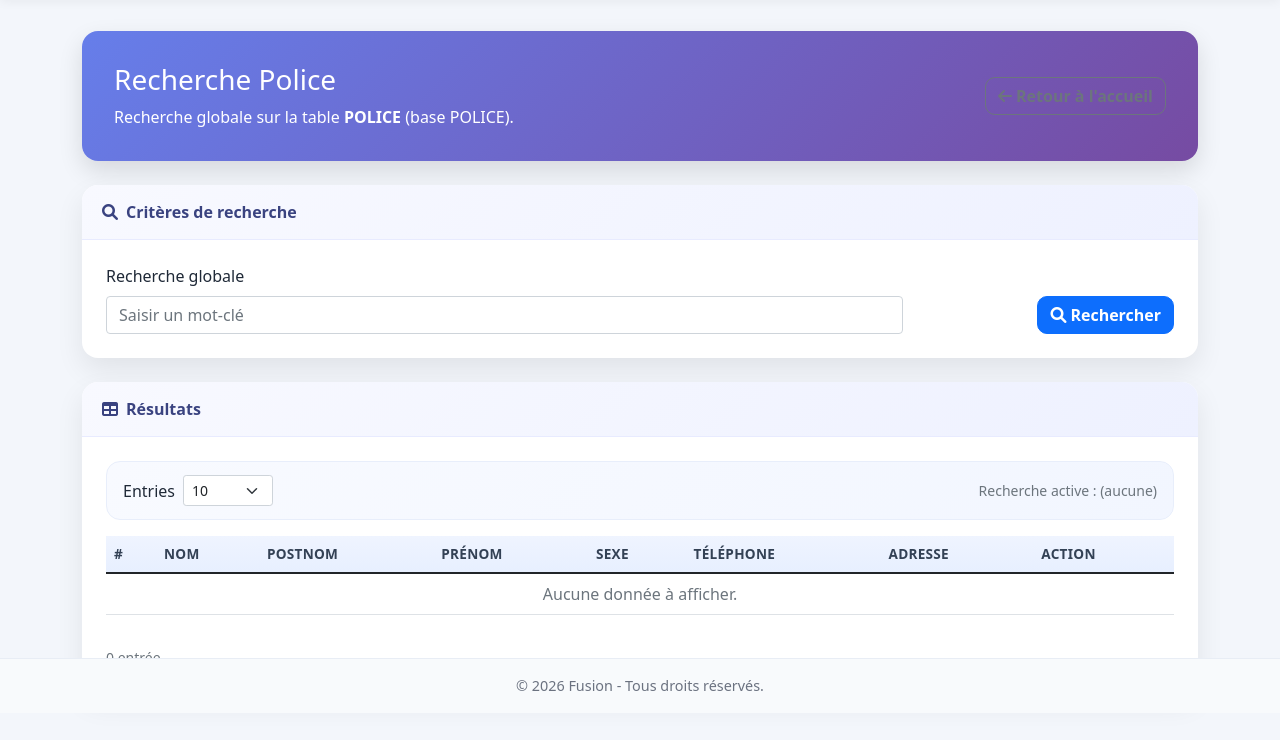
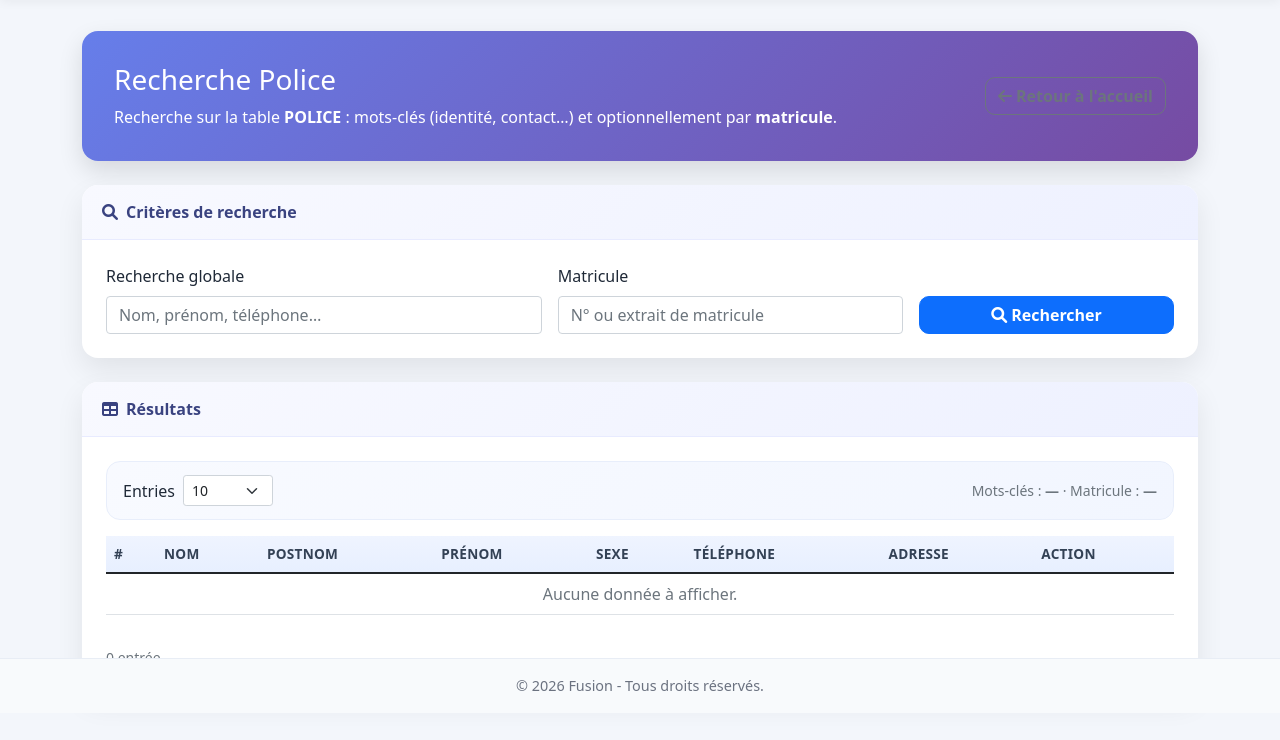
Before and after one commit to GuyguyLelo/e-Gov, a Django app: page /police/ in a window 1280 px wide. Shown: the part 87-827 px from the top of the page. Run offline with Django 5.2, Linux system fonts and the light colour scheme; the visitor is signed in with stand-in values (Sample User, id 1).

Commit message:
Police: recherche par matricule (filtre SQL + formulaires).
Co-authored-by: Cursor <cursoragent@cursor.com>

```diff
--- a/eGov/views.py
+++ b/eGov/views.py
@@ -509,7 +509,7 @@ def run_civil_search_query(
     }
 
 
-def run_police_search_query(query: str, limit: int, page: int) -> dict:
+def run_police_search_query(query: str, limit: int, page: int, matricule: str = "") -> dict:
     rows: list[dict] = []
     total_rows = 0
     total_pages = 0
@@ -543,6 +543,20 @@ def run_police_search_query(query: str, limit: int, page: int) -> dict:
                 }
 
                 quote = conn.ops.quote_name
+                matricule_col = pick_column(
+                    columns,
+                    "Matricule",
+                    "MATRICULE",
+                    "matricule",
+                    "N_Matricule",
+                    "NUM_MATRICULE",
+                    "Num_matricule",
+                    "Numero_matricule",
+                    "Matricule_Police",
+                    "MATRICULE_POLICE",
+                )
+                mat_stripped = (matricule or "").strip()
+
                 select_parts = [f'{quote(id_col)}::text AS "_id"' if id_col else 'NULL::text AS "_id"']
                 search_parts = []
                 for alias, real_col in selected_cols.items():
@@ -561,16 +575,24 @@ def run_police_search_query(query: str, limit: int, page: int) -> dict:
                     search_parts.append(f"COALESCE({quote(col)}::text, '') ILIKE %s")
 
                 base_sql = f"FROM {quote(physical_table)}"
-                params = []
-                where_clause = ""
+                where_parts: list[str] = []
+                params: list = []
+
+                if mat_stripped:
+                    if matricule_col:
+                        where_parts.append(f"COALESCE({quote(matricule_col)}::text, '') ILIKE %s")
+                        params.append(f"%{mat_stripped}%")
+                    elif not (query and search_parts):
+                        where_parts.append("1 = 0")
+
                 if query and search_parts:
                     tokens = [token for token in query.split() if token]
-                    token_clauses = []
                     for token in tokens:
-                        token_clauses.append(f"({' OR '.join(search_parts)})")
+                        where_parts.append(f"({' OR '.join(search_parts)})")
                         like = f"%{token}%"
                         params.extend([like] * len(search_parts))
-                    where_clause = " WHERE " + " AND ".join(token_clauses)
+
+                where_clause = " WHERE " + " AND ".join(where_parts) if where_parts else ""
 
                 count_sql = f"SELECT COUNT(*) {base_sql}{where_clause}"
                 cursor.execute(count_sql, params)
@@ -651,6 +673,7 @@ def civil_search(request):
 @login_required
 def police_search(request):
     query = request.GET.get("q", "").strip()
+    matricule = request.GET.get("matricule", "").strip()
     entries = request.GET.get("entries", "10").strip()
     if entries not in {"10", "25", "50", "100"}:
         entries = "10"
@@ -661,13 +684,14 @@ def police_search(request):
     except ValueError:
         page = 1
 
-    data = run_police_search_query(query, limit, page)
+    data = run_police_search_query(query, limit, page, matricule=matricule)
     return render(
         request,
         "police_search.html",
         {
             "entries": entries,
             "query": query,
+            "matricule": matricule,
             "rows": data["rows"],
             "page": data["page"],
             "total_rows": data["total_rows"],
@@ -686,6 +710,7 @@ def civil_police_search(request):
     selected_province = request.GET.get("province", "").strip()
     selected_commune = request.GET.get("commune", "").strip()
     query = request.GET.get("q", "").strip()
+    matricule = request.GET.get("matricule", "").strip()
     entries = request.GET.get("entries", "10").strip()
     if entries not in {"10", "25", "50", "100"}:
         entries = "10"
@@ -702,7 +727,7 @@ def civil_police_search(request):
         page_police = 1
 
     civil = run_civil_search_query(selected_province, selected_commune, query, limit, page_civil)
-    police = run_police_search_query(query, limit, page_police)
+    police = run_police_search_query(query, limit, page_police, matricule=matricule)
 
     return render(
         request,
@@ -714,6 +739,7 @@ def civil_police_search(request):
             "selected_commune": selected_commune,
             "entries": entries,
             "query": query,
+            "matricule": matricule,
             "civil": civil,
             "police": police,
         },
--- a/templates/police_search.html
+++ b/templates/police_search.html
@@ -71,7 +71,7 @@
     <div class="hero mb-4 d-flex flex-wrap justify-content-between align-items-center gap-3">
         <div>
             <h1 class="h3 mb-2">Recherche Police</h1>
-            <p class="mb-0">Recherche globale sur la table <strong>POLICE</strong> (base POLICE).</p>
+            <p class="mb-0">Recherche sur la table <strong>POLICE</strong> : mots-clés (identité, contact…) et optionnellement par <strong>matricule</strong>.</p>
         </div>
         <a href="{% url 'home' %}" class="btn btn-outline-secondary btn-back-home">
             <i class="fas fa-arrow-left me-1"></i>Retour à l'accueil
@@ -85,12 +85,16 @@
         <div class="card-body p-4">
             <form id="policeSearchForm" method="get" action="{% url 'police_search' %}">
                 <div class="row g-3">
-                    <div class="col-md-9">
+                    <div class="col-md-5">
                         <label for="q_input" class="form-label">Recherche globale</label>
-                        <input id="q_input" name="q" type="text" class="form-control" value="{{ query }}" placeholder="Saisir un mot-clé">
+                        <input id="q_input" name="q" type="text" class="form-control" value="{{ query }}" placeholder="Nom, prénom, téléphone…">
+                    </div>
+                    <div class="col-md-4">
+                        <label for="matricule_input" class="form-label">Matricule</label>
+                        <input id="matricule_input" name="matricule" type="text" class="form-control" value="{{ matricule }}" placeholder="N° ou extrait de matricule" autocomplete="off">
                     </div>
                     <div class="col-md-3 d-flex align-items-end justify-content-md-end">
-                        <button type="submit" class="btn btn-primary btn-search">
+                        <button type="submit" class="btn btn-primary btn-search w-100 w-md-auto">
                             <i class="fas fa-search me-1"></i>Rechercher
                         </button>
                     </div>
@@ -115,7 +119,7 @@
                         <option value="100" {% if entries == '100' %}selected{% endif %}>100</option>
                     </select>
                 </div>
-                <span class="text-muted small">Recherche active : {{ query|default:"(aucune)" }}</span>
+                <span class="text-muted small">Mots-clés : <strong>{{ query|default:"—" }}</strong> · Matricule : <strong>{{ matricule|default:"—" }}</strong></span>
             </div>
 
             <div class="table-responsive">
```
Also changed, not shown: templates/civil_police_search.html (+9 -5 lines).
